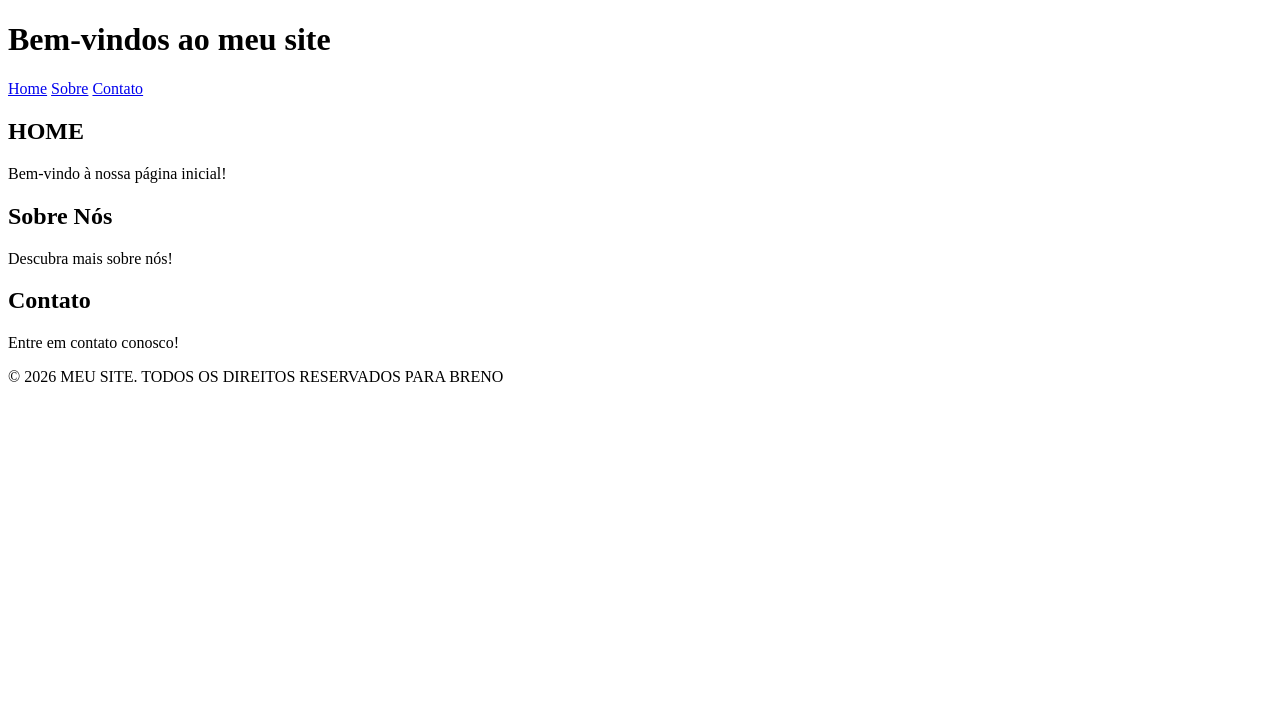
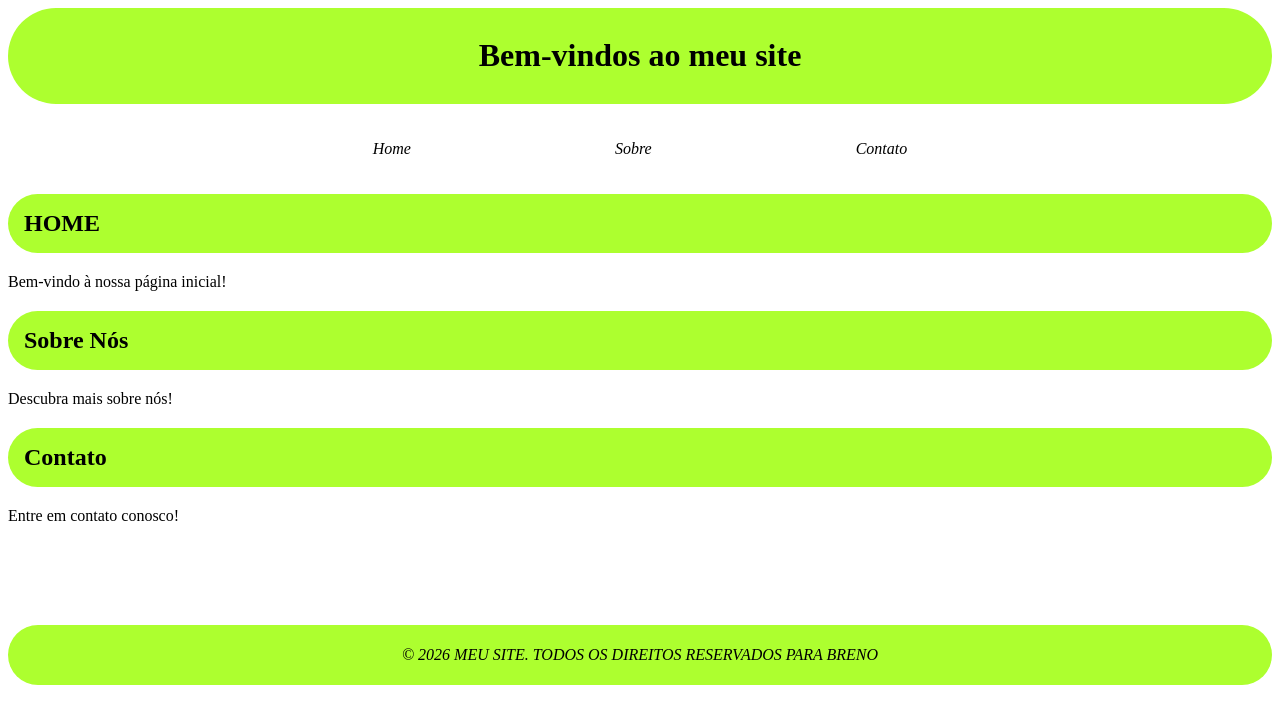
Before and after one commit to brenolovatto-hash/meuprojeto, a plain HTML site: page index.html in a window 1280 px wide. Drawn offline with Linux system fonts and the light colour scheme.

Commit message:
Add files via upload

```diff
--- a/src/css/style.css
+++ b/src/css/style.css
@@ -1,6 +1,45 @@
-{
+
     header{
-        background-color: darkslategray;
-        padding: 1.5rem;
+        background-color: greenyellow;
+        padding: 0.5rem;
+        text-align: center;
+        justify-content: center;
+        border-radius: 50px;
+        color:black;
     }
-}
+    nav{
+        background-color: rgb(255, 255, 255);
+        justify-content: center;
+        text-align: center;
+        margin-top: 20px;
+        word-spacing: 200px;
+        border-radius: 50px;
+        padding: 1rem;
+        font-style: oblique;
+    }
+    a{
+    transition: font-size 1s linear;
+    text-decoration: none;
+    color: black;
+    }
+    a:hover{
+    color: greenyellow;
+    font-size: 3em;
+    text-decoration: underline;
+    }
+    h2{
+        background-color: greenyellow;
+        justify-content: center;
+        margin-top: 20px;
+        border-radius: 50px;
+        padding: 1rem;
+    }
+    footer{
+            background-color: greenyellow;
+        justify-content: center;
+        text-align: center;
+        margin-top: 100px;
+        border-radius: 70px;
+        padding: 5px;
+        font-style: oblique;
+    }
```
